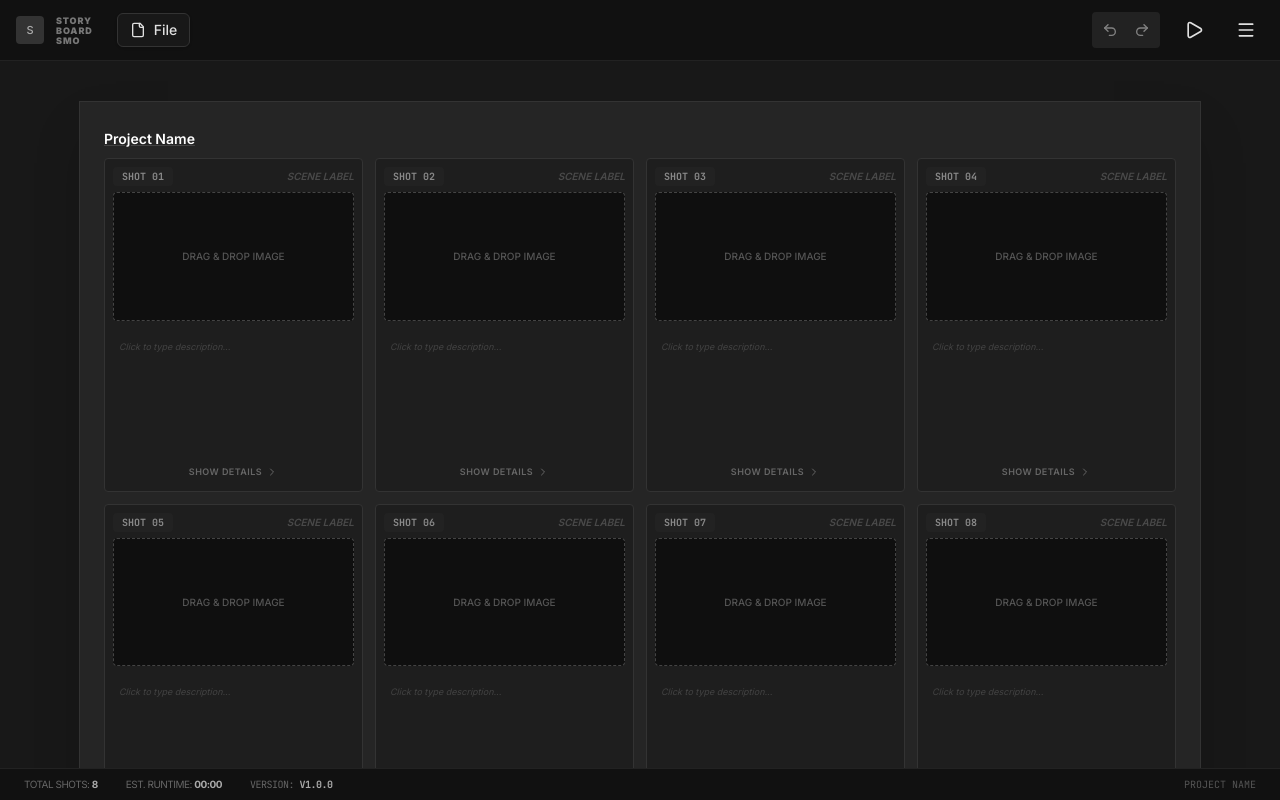
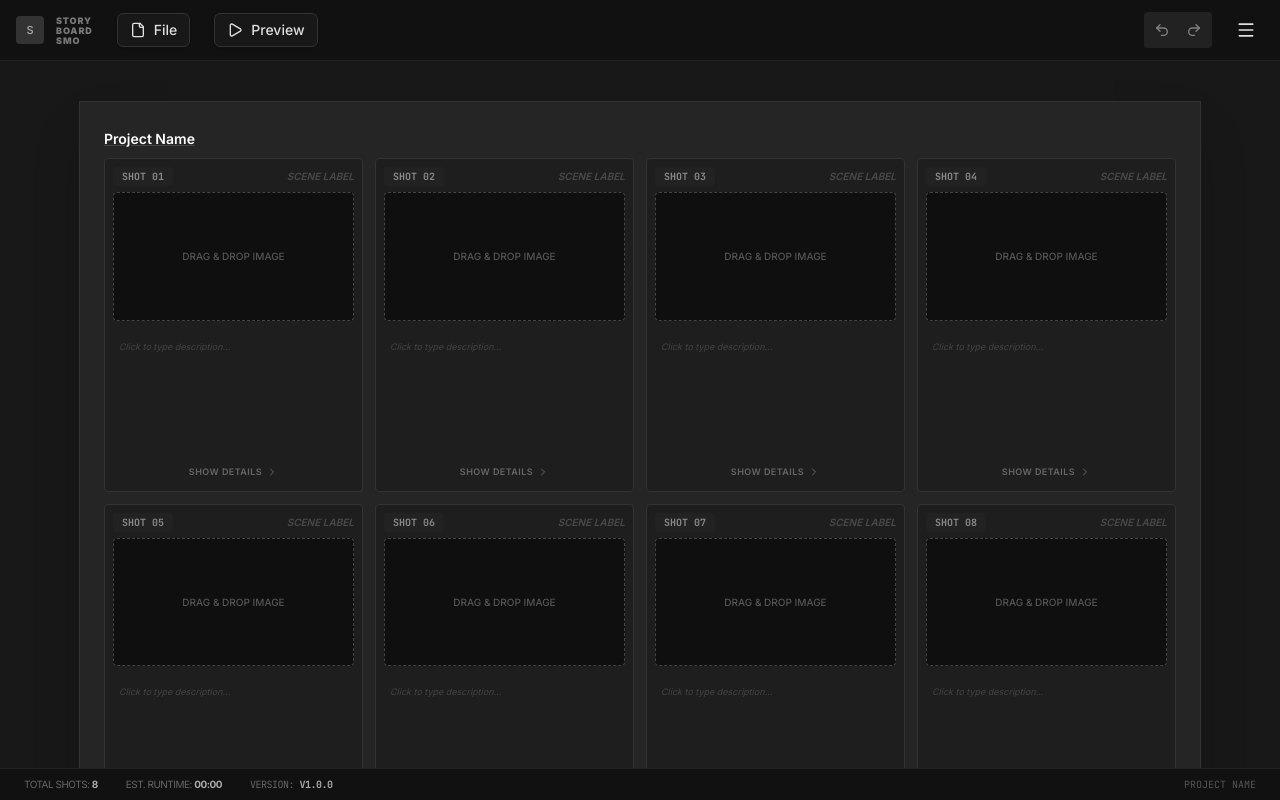
Before and after one commit to SMOSTORY/Storyboard-Smo, a React (Vite) app: page / in a window 1280 px wide. Built offline with nearby package versions, Linux system fonts and the light colour scheme; a web font is replaced by a local one.

Commit message:
Toolbar: restyle and relocate preview button
Move the preview button to the primary toolbar section and update its appearance to match the export button for consistent design.

```diff
--- a/src/components/Toolbar.tsx
+++ b/src/components/Toolbar.tsx
@@ -180,6 +180,15 @@ export function Toolbar() {
               </div>
             )}
           </div>
+
+          <button
+            onClick={handlePreviewClick}
+            className="flex items-center gap-2 text-sm font-medium px-3 py-1.5 rounded-md transition-colors shadow-sm border bg-[#181818] text-[#E0E0E0] hover:bg-[#222] hover:text-white border-[#333]"
+            title="Preview"
+          >
+            <Play size={16} />
+            <span>Preview</span>
+          </button>
         </div>
         <div className="flex items-center space-x-4">
           <div className="flex bg-[#222] rounded p-1 space-x-1">
@@ -200,14 +209,6 @@ export function Toolbar() {
               <Redo2 size={16} />
             </button>
           </div>
-
-          <button
-            onClick={handlePreviewClick}
-            className="p-2 text-[#E0E0E0] hover:bg-[#222] hover:text-white rounded transition-colors flex items-center gap-2"
-            title="Preview"
-          >
-            <Play size={20} />
-          </button>
 
           {/* Mobile Menu Toggle (now always visible) */}
           <button
```
